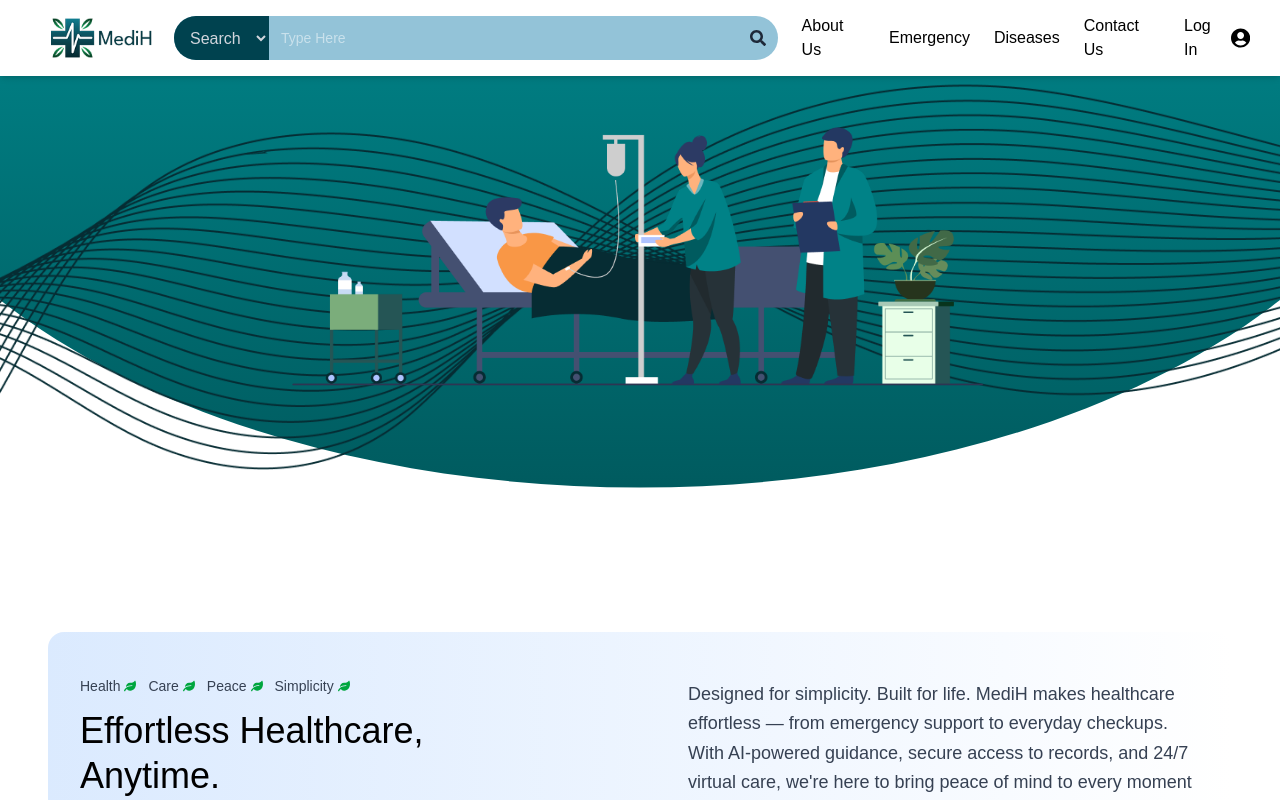
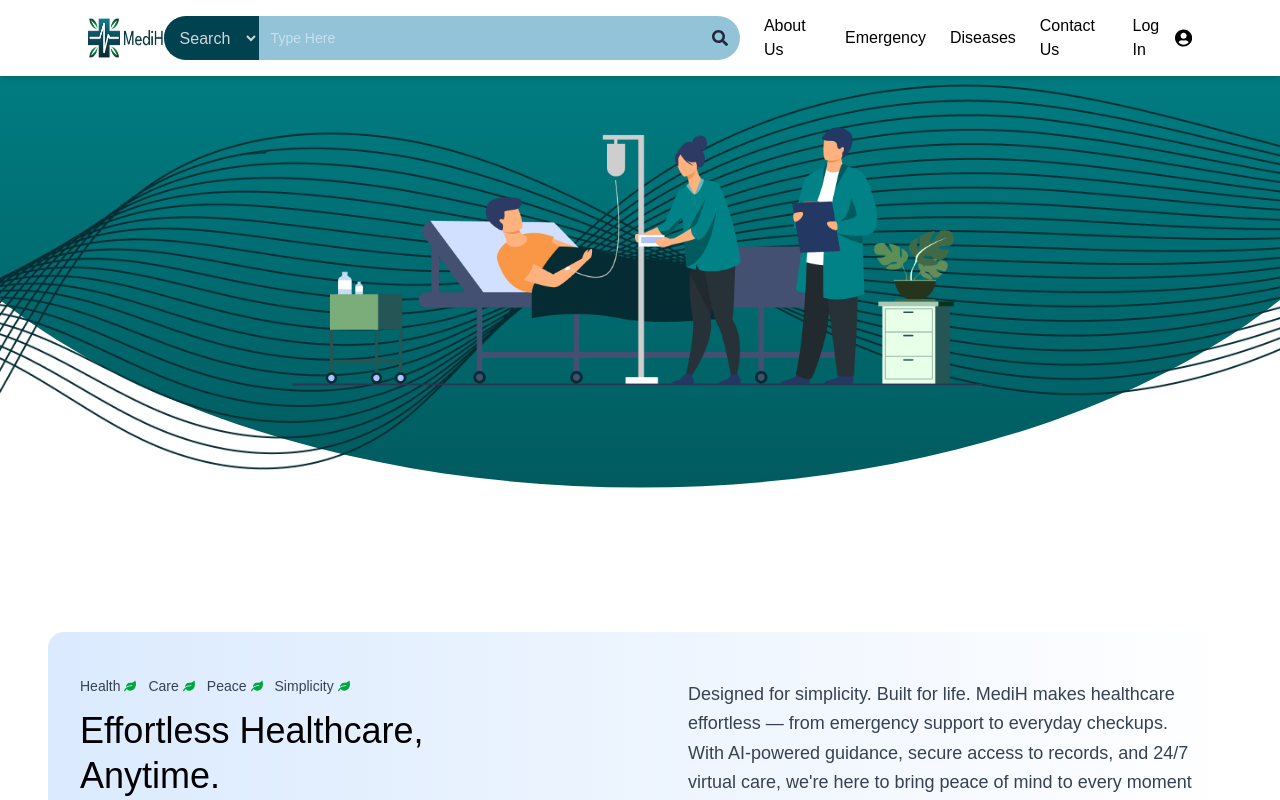
Before and after one commit to bytespathsolutions/BCID001-MysticBug, a React (Vite) app in the folder MysticBug/: page / in a window 1280 px wide. Shown: the top 800 px of the page. Built offline with nearby package versions, Linux system fonts and the light colour scheme.

Commit message:
add horizontal padding

```diff
--- a/MysticBug/src/components/Navbar.jsx
+++ b/MysticBug/src/components/Navbar.jsx
@@ -8,7 +8,7 @@ const Navbar = () => {
   const [showMenu, setShowMenu] = useState(false);
   const navigate = useNavigate()
   return (
-    <header className="fixed top-0 left-0 right-0 w-full h-19 text-white flex items-center justify-between px-4 sm:px-7.5 py-3 z-50 bg-white shadow-md">
+    <header className="fixed top-0 left-0 right-0 w-full h-19 text-white flex items-center justify-between px-4 sm:px-22 py-3 z-50 bg-white shadow-md">
       {/* Logo */}
       <div onClick={() => navigate('/')} className="flex items-center justify-center gap-3 w-[144px] h-[55px] cursor-pointer">
         <img src={images.logo} alt="MediH Logo" className="h-10" />
```
